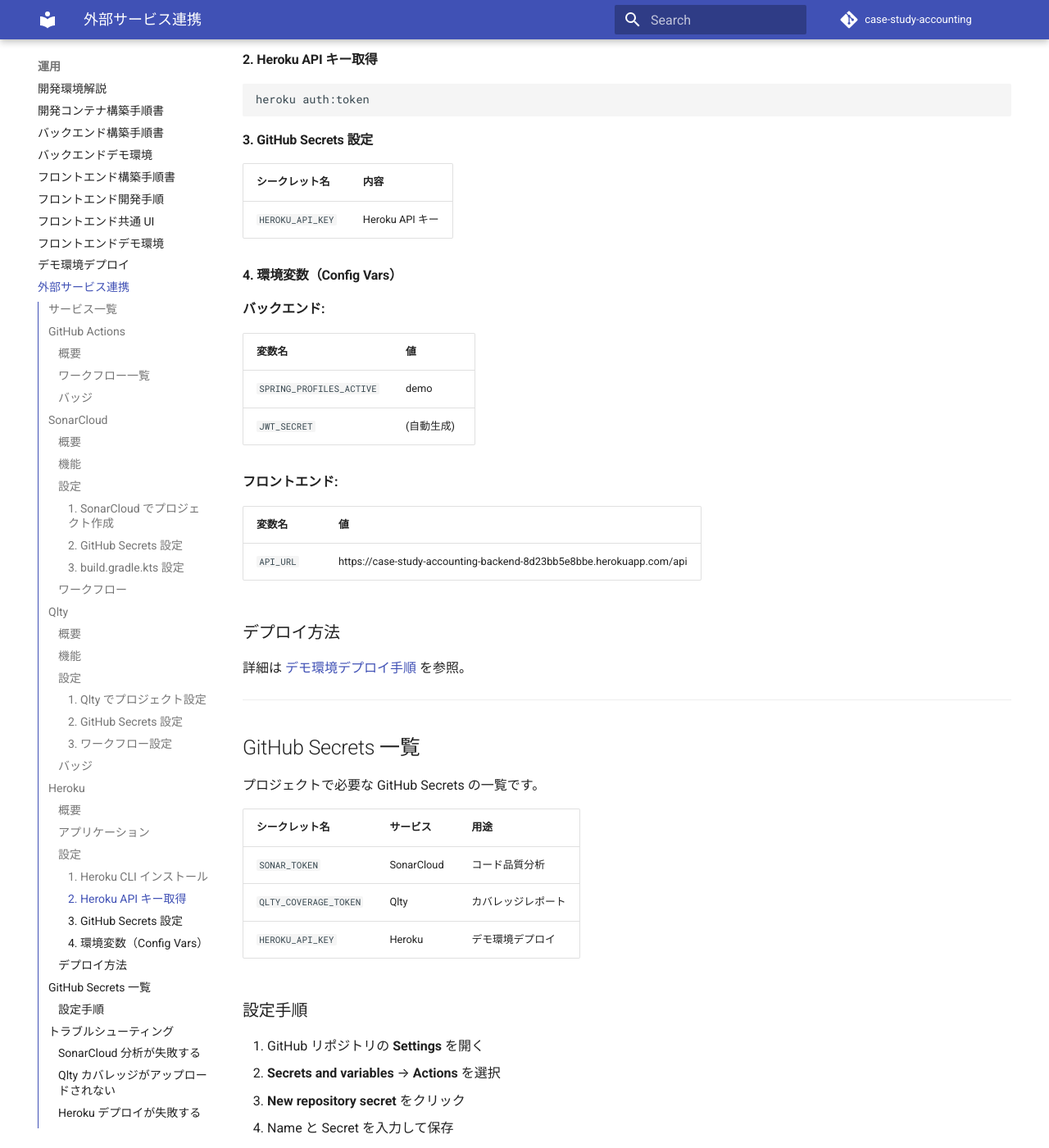
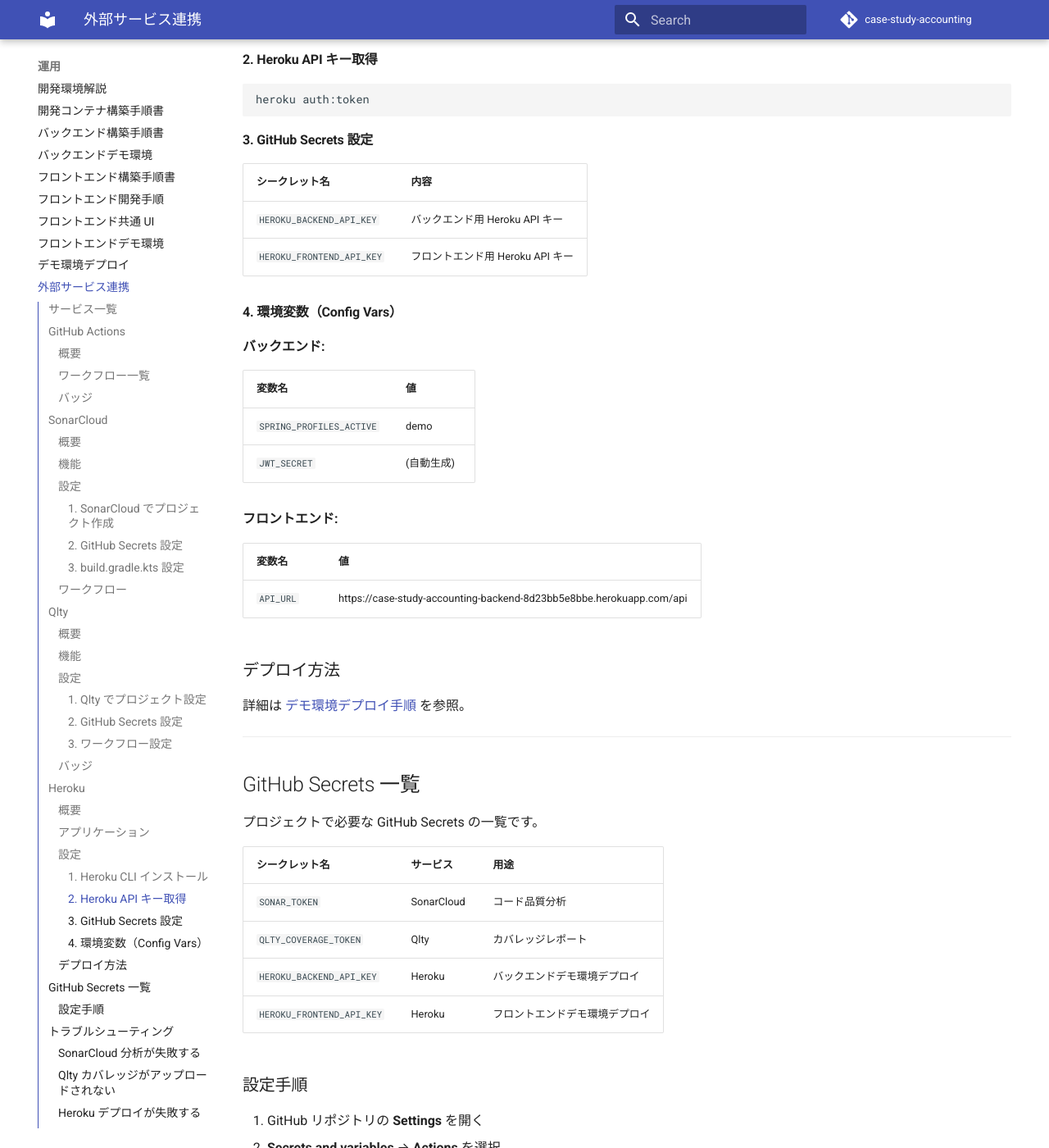
Before and after one commit to k2works/case-study-accounting, an MkDocs documentation site: the page built from docs/operation/third_party_service.md, in a window 1280 px wide and 1400 px high, scrolled down 4959 px. Shown: the whole window at 82% size. Built offline with MkDocs 1.6.1 and Material for MkDocs 9.7.7, drawn with Linux system fonts in a browser that asks for light colours; comment, search, counter and statistics services are not loaded.

Commit message:
chore(ci): Heroku API キーをバックエンドとフロントエンドで分離
バックエンドとフロントエンドで異なる Heroku アカウントを使用できるよう、
GitHub Secrets を分離:
- HEROKU_API_KEY → HEROKU_BACKEND_API_KEY (バックエンド用)
- HEROKU_API_KEY → HEROKU_FRONTEND_API_KEY (フロントエンド用)

```diff
--- a/docs/operation/third_party_service.md
+++ b/docs/operation/third_party_service.md
@@ -208,7 +208,8 @@
 
 | シークレット名 | 内容 |
 |----------------|------|
-| `HEROKU_API_KEY` | Heroku API キー |
+| `HEROKU_BACKEND_API_KEY` | バックエンド用 Heroku API キー |
+| `HEROKU_FRONTEND_API_KEY` | フロントエンド用 Heroku API キー |
 
 #### 4. 環境変数（Config Vars）
 
@@ -239,7 +240,8 @@
 |----------------|----------|------|
 | `SONAR_TOKEN` | SonarCloud | コード品質分析 |
 | `QLTY_COVERAGE_TOKEN` | Qlty | カバレッジレポート |
-| `HEROKU_API_KEY` | Heroku | デモ環境デプロイ |
+| `HEROKU_BACKEND_API_KEY` | Heroku | バックエンドデモ環境デプロイ |
+| `HEROKU_FRONTEND_API_KEY` | Heroku | フロントエンドデモ環境デプロイ |
 
 ### 設定手順
 
```
Also changed, not shown: docs/operation/deploy_demo.md (+5 -2 lines), 2 other files.
